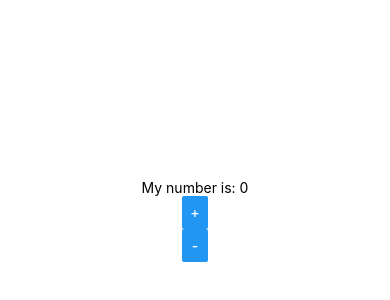
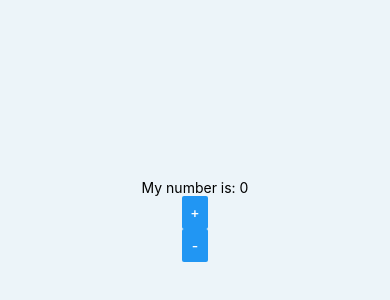
Before and after one commit to apethoud/creature-match, a React Native app: screen / in a window 390 px wide. Shown: the part 202-502 px from the top of the page. Built offline with nearby package versions, Linux system fonts and the light colour scheme.

Commit message:
feat(tile grid): styled background

```diff
--- a/App.js
+++ b/App.js
@@ -18,7 +18,7 @@ export default function App() {
 const styles = StyleSheet.create({
   container: {
     flex: 1,
-    backgroundColor: "#fff",
+    backgroundColor: "#ecf4f9",
     alignItems: "center",
     justifyContent: "center",
   },
```
